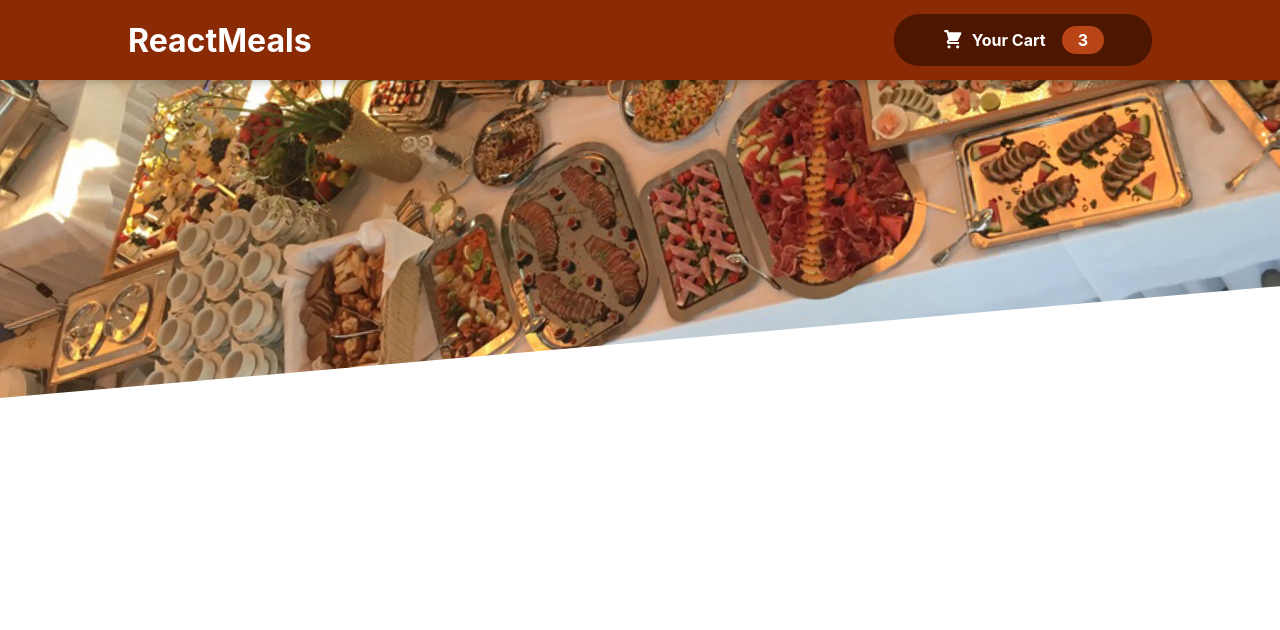
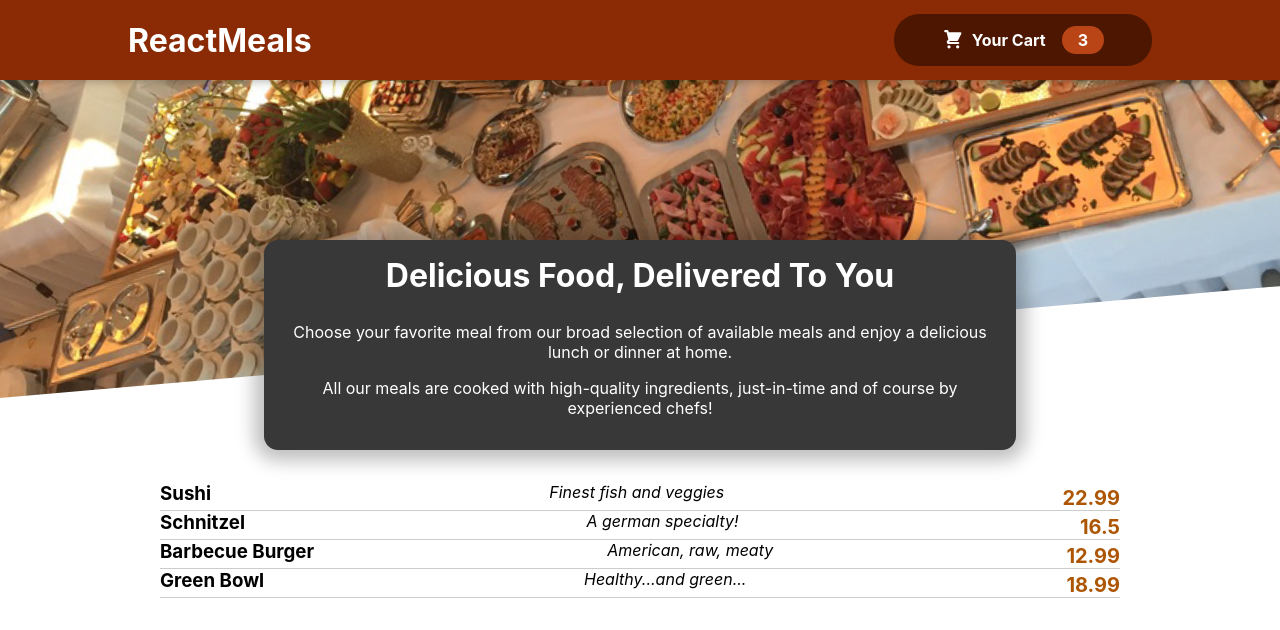
Before and after one commit to AbinMuds/Food-Order-React-App, a React (Create React App) app in the folder food-order/: page / in a window 1280 px wide. Shown: the top 630 px of the page. Built offline with nearby package versions, Linux system fonts and the light colour scheme.

Commit message:
adds Meals components and Card in UI component and some styling

```diff
--- a/food-order/src/App.js
+++ b/food-order/src/App.js
@@ -1,10 +1,14 @@
 import React, {Fragment} from "react";
 import Header from "./components/Layout/Header";
+import Meals from "./components/Meals/Meals";
 
 function App() {
   return (
     <Fragment>
       <Header/>
+      <main>
+        <Meals />
+      </main>
     </Fragment>
   );
 }
--- /dev/null
+++ b/food-order/src/components/Meals/AvailableMeals.js
@@ -0,0 +1,47 @@
+import classes from './AvailableMeals.module.css';
+import MealItem from './MealItem';
+import Card from '../UI/Card';
+
+const DUMMY_MEALS = [
+    {
+      id: 'm1',
+      name: 'Sushi',
+      description: 'Finest fish and veggies',
+      price: 22.99,
+    },
+    {
+      id: 'm2',
+      name: 'Schnitzel',
+      description: 'A german specialty!',
+      price: 16.5,
+    },
+    {
+      id: 'm3',
+      name: 'Barbecue Burger',
+      description: 'American, raw, meaty',
+      price: 12.99,
+    },
+    {
+      id: 'm4',
+      name: 'Green Bowl',
+      description: 'Healthy...and green...',
+      price: 18.99,
+    },
+  ];
+
+const AvailableMeals = () => {
+    const mealsList = DUMMY_MEALS.map(meal => <MealItem
+          id = {meal.id}
+          name = {meal.name}
+          description = {meal.description}
+          price = {meal.price}
+      />)
+
+    return <section className={classes.meals}>
+        <Card>
+            <ul>{mealsList}</ul>
+        </Card>
+    </section>
+};
+
+export default AvailableMeals;
--- /dev/null
+++ b/food-order/src/components/Meals/AvailableMeals.module.css
@@ -0,0 +1,24 @@
+.meals {
+    max-width: 60rem;
+    width: 90%;
+    margin: 2rem auto;
+    animation: meals-appear 1s ease-out forwards;
+  }
+
+.meals ul {
+    list-style: none;
+    margin: 0;
+    padding: 0;
+}
+
+@keyframes meals-appear {
+    from {
+        opacity: 0;
+        transform: translateY(3rem);
+}
+
+    to {
+        opacity: 1;
+        transform: translateY(0);
+    }
+}
--- /dev/null
+++ b/food-order/src/components/Meals/MealItem.js
@@ -0,0 +1,14 @@
+import React from "react";
+import classes from './MealItem.module.css';
+
+const MealItem = (props) => {
+    return (
+        <ul className={classes.meal}>
+            <h3>{props.name}</h3>
+            <li className={classes.description}>{props.description}</li>
+            <li className={classes.price}>{props.price}</li>
+        </ul>
+    )
+}
+
+export default MealItem;
--- /dev/null
+++ b/food-order/src/components/Meals/MealItem.module.css
@@ -0,0 +1,22 @@
+.meal {
+    display: flex;
+    justify-content: space-between;
+    margin: 1rem;
+    padding-bottom: 1rem;
+    border-bottom: 1px solid #ccc;
+  }
+
+  .meal h3 {
+    margin: 0 0 0.25rem 0;
+  }
+
+  .description {
+    font-style: italic;
+  }
+
+  .price {
+    margin-top: 0.25rem;
+    font-weight: bold;
+    color: #ad5502;
+    font-size: 1.25rem;
+  }
--- /dev/null
+++ b/food-order/src/components/Meals/Meals.js
@@ -0,0 +1,14 @@
+import { Fragment } from 'react';
+import MealsSummary from "./MealsSummary";
+import AvailableMeals from "./AvailableMeals";
+
+const Meals = () => {
+    return (
+        <Fragment>
+            <MealsSummary />
+            <AvailableMeals />
+        </Fragment>
+    )
+};
+
+export default Meals;
--- /dev/null
+++ b/food-order/src/components/Meals/MealsSummary.js
@@ -0,0 +1,19 @@
+import classes from './MealsSummary.module.css';
+
+const MealsSummary = () => {
+  return (
+    <section className={classes.summary}>
+      <h2>Delicious Food, Delivered To You</h2>
+      <p>
+        Choose your favorite meal from our broad selection of available meals
+        and enjoy a delicious lunch or dinner at home.
+      </p>
+      <p>
+        All our meals are cooked with high-quality ingredients, just-in-time and
+        of course by experienced chefs!
+      </p>
+    </section>
+  );
+};
+
+export default MealsSummary;
--- /dev/null
+++ b/food-order/src/components/Meals/MealsSummary.module.css
@@ -0,0 +1,18 @@
+.summary {
+    text-align: center;
+    max-width: 45rem;
+    width: 90%;
+    margin: auto;
+    margin-top: -10rem;
+    position: relative;
+    background-color: #383838;
+    color: white;
+    border-radius: 14px;
+    padding: 1rem;
+    box-shadow: 0 1px 18px 10px rgba(0, 0, 0, 0.25);
+  }
+
+.summary h2 {
+    font-size: 2rem;
+    margin-top: 0;
+}
--- /dev/null
+++ b/food-order/src/components/UI/Card.js
@@ -0,0 +1,12 @@
+import React, {Fragment} from 'react';
+import classes from './Card.module.css';
+
+function Card(props) {
+  return (
+    <Fragment className={classes.Card}>
+        {props.children}
+    </Fragment>
+  )
+}
+
+export default Card
--- /dev/null
+++ b/food-order/src/components/UI/Card.module.css
@@ -0,0 +1,6 @@
+.card {
+    padding: 1rem;
+    box-shadow: 0 2px 8px rgba(0, 0, 0, 0.25);
+    border-radius: 14px;
+    background-color: white;
+  }
```
